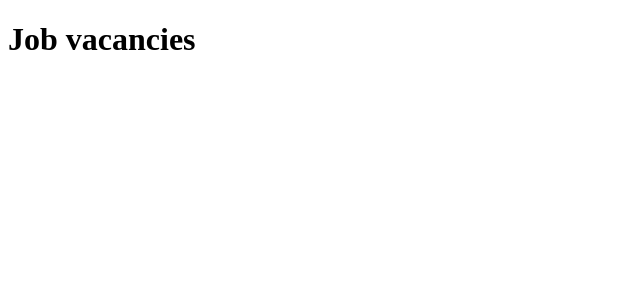
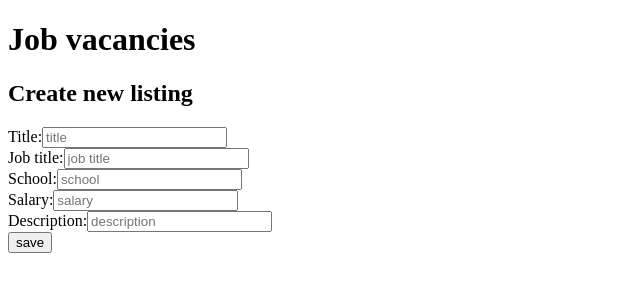
Before and after one commit to san00/MERN_CRUD-app, a React (Create React App) app in the folder client/: page / in a window 1280 px wide. Shown: the top 300 px of the page, without its empty margins (0-640 px from the left). Built offline with nearby package versions, Linux system fonts and the light colour scheme.

Commit message:
Add form component - create items

```diff
--- a/client/src/App.js
+++ b/client/src/App.js
@@ -1,11 +1,13 @@
 import React from 'react';
 import './App.css';
+import Form from './components/Form';
 
 function App() {
   return (
     <div className="App">
       <header className="App-header">
        <h1>Job vacancies</h1>
+       <Form/>
       </header>
     </div>
   );
--- /dev/null
+++ b/client/src/components/Form.js
@@ -0,0 +1,83 @@
+import React, { useState } from 'react'
+import axios from 'axios'
+
+function Form() {
+    const [title, setTitle] = useState('')
+    const [jobTitle, setJobTitle] = useState('')
+    const [school, setSchool] = useState('')
+    const [salary, setSalary] = useState('')
+    const [description, setDescription] = useState('')
+
+    const onChangeTitle = (e) => {
+        setTitle(e.target.value)
+    }
+
+    const onChangeJobTitle = (e) => {
+        setJobTitle(e.target.value)
+    }
+
+    const onChangeSchool = (e) => {
+        setSchool(e.target.value)
+    }
+
+    const onChangeSalary = (e) => {
+        setSalary(e.target.value)
+    }
+
+    const onChangeDescription = (e) => {
+        setDescription(e.target.value)
+    }
+
+    const handleSubmit = (e) => {
+        e.preventDefault();
+        const listing = {
+            title: title,
+            jobTitle: jobTitle,
+            school: school,
+            salary: salary,
+            description: description
+        }
+        axios.post('/api/items', listing)
+            .then(res => {console.log(res)})
+    }
+
+    return (
+        <form onSubmit={handleSubmit}>
+            <h2>Create new listing</h2>
+            <div>
+                <label htmlFor='form'>Title:
+                <input type='text' placeholder='title' onChange={onChangeTitle} value={title}></input>
+                </label>
+            </div>
+
+            <div>
+                <label htmlFor='form'>Job title:
+                <input type='text' placeholder='job title' onChange={onChangeJobTitle} value={jobTitle}></input>
+                </label>
+            </div>
+
+            <div>
+                <label htmlFor='form'>School:
+                <input type='text' placeholder='school' onChange={onChangeSchool} value={school}></input>
+                </label>
+            </div>
+
+            <div>
+                <label htmlFor='form'>Salary:
+                <input type='text' placeholder='salary' onChange={onChangeSalary} value={salary}></input>
+                </label>
+            </div>
+
+            <div>
+                <label htmlFor='form'>Description:
+                <input type='text' placeholder='description' onChange={onChangeDescription} value={description}></input>
+                </label>
+            </div>
+                <label htmlFor='form'>
+                    <input type='submit' value='save'></input>
+                </label>
+        </form>
+    )
+}
+
+export default Form;
```
